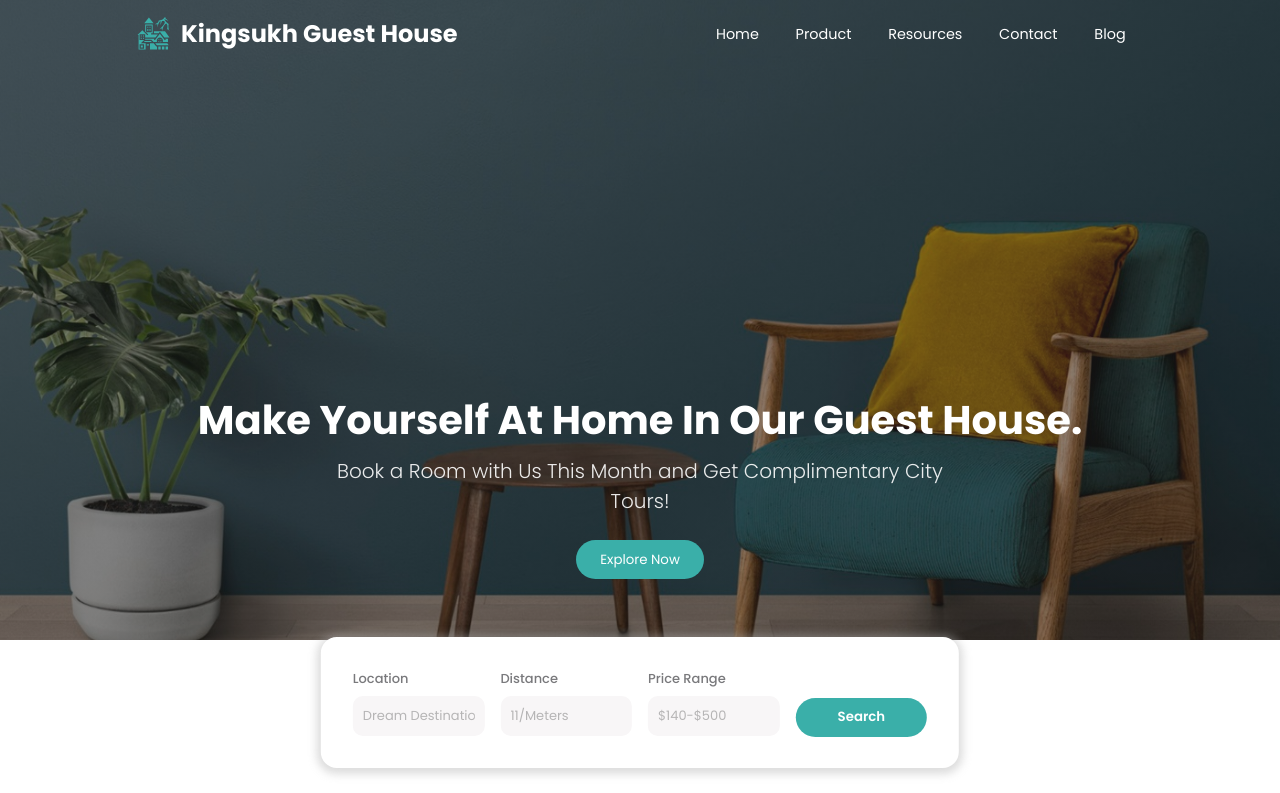
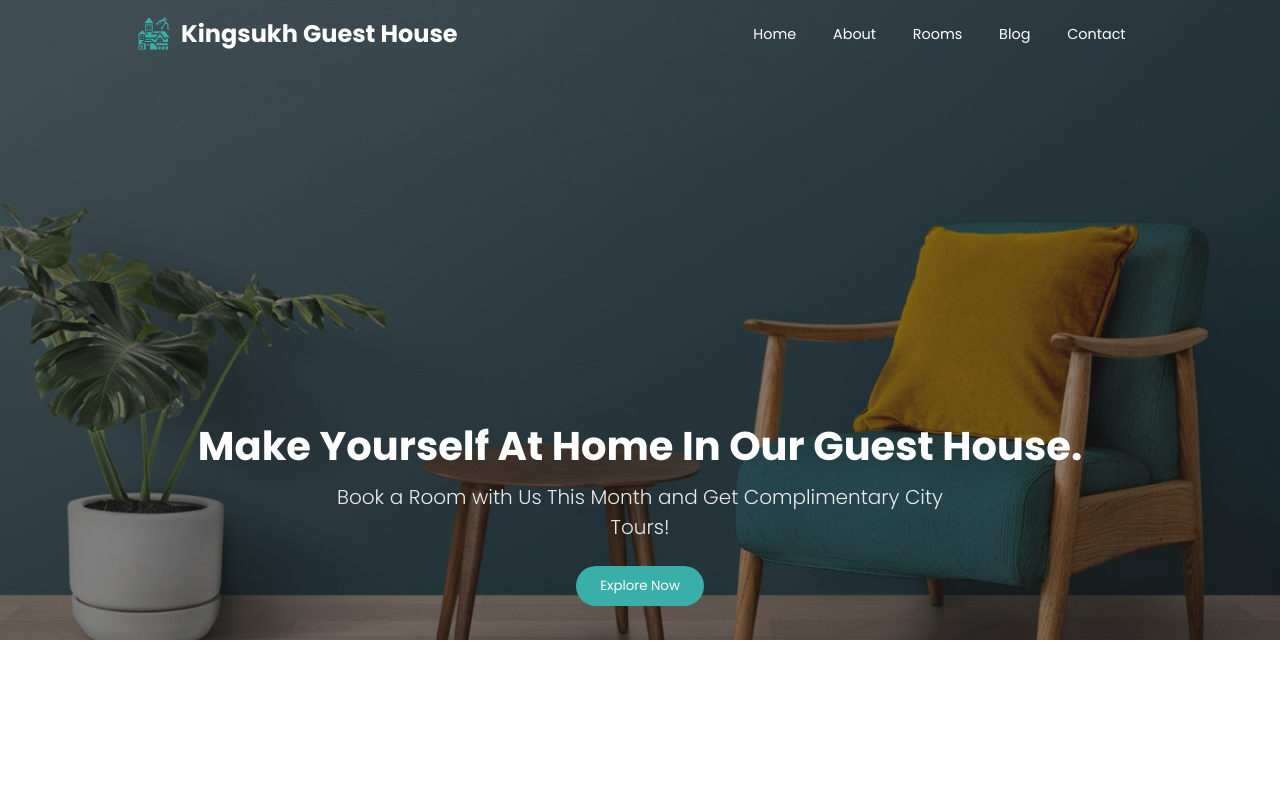
Before and after one commit to armanali13000/Intership-Project, a React (Create React App) app in the folder kingsukh-guest-house/: page / in a window 1280 px wide. Shown: the top 793 px of the page. Built offline with nearby package versions, Linux system fonts and the light colour scheme.

Commit message:
adding some data

```diff
--- a/kingsukh-guest-house/package.json
+++ b/kingsukh-guest-house/package.json
@@ -11,6 +11,8 @@
     "react": "^18.3.1",
     "react-dom": "^18.3.1",
     "react-icons": "^5.2.1",
+    "react-router-dom": "^6.26.0",
+    "react-router-hash-link": "^2.4.3",
     "react-scripts": "5.0.1",
     "web-vitals": "^2.1.4"
   },
--- a/kingsukh-guest-house/public/index.html
+++ b/kingsukh-guest-house/public/index.html
@@ -2,7 +2,7 @@
 <html lang="en">
   <head>
     <meta charset="utf-8" />
-    <link rel="icon" href="%PUBLIC_URL%/favicon.ico"/>
+    <link rel="icon" href="%PUBLIC_URL%/favicon.ico" />
     <meta name="viewport" content="width=device-width, initial-scale=1, maximum-scale=1.0, user-scalable=0" />
     <meta name="theme-color" content="#000000" />
     <meta
--- a/kingsukh-guest-house/src/App.js
+++ b/kingsukh-guest-house/src/App.js
@@ -12,6 +12,8 @@ import Footer from './components/Footer/Footer'
 
 const App = () => {
   return (
+
+
     <>
       <Navbar/>
       <Home/>
@@ -23,6 +25,7 @@ const App = () => {
       <Location />
       <Footer/>
     </>
+
   )
 }
 
--- a/kingsukh-guest-house/src/components/About/About.jsx
+++ b/kingsukh-guest-house/src/components/About/About.jsx
@@ -27,9 +27,9 @@ const About = () => {
 
   return (
 
-      <section className='about section'>
+      <section className='about section' id='about'>
         <div className='secContainer'>
-          <h2 className='title'>
+          <h2 className='title' data-aos='zoom-in' data-aos-duration='2000'>
             About Us!
           </h2>
 
--- a/kingsukh-guest-house/src/components/Blog/Blog.jsx
+++ b/kingsukh-guest-house/src/components/Blog/Blog.jsx
@@ -56,7 +56,7 @@ const Blog = () => {
 
 
   return (
-    <section className='blog container section'>
+    <section className='blog container section' id='blog'>
       <div className='secContainer'>
 
         <div className='secIntro'>
--- a/kingsukh-guest-house/src/components/Contact/contact.jsx
+++ b/kingsukh-guest-house/src/components/Contact/contact.jsx
@@ -68,7 +68,7 @@ const Contact = () => {
 
     return (
 
-        <section className='contactContainer section' data-aos='zoom-in' data-aos-duration='2000'>
+        <section className='contactContainer section' data-aos='zoom-in' data-aos-duration='2000' id='contact'>
             <div className='container' >
                 <div className='form'>
                     <div className='contact-info'>
--- a/kingsukh-guest-house/src/components/Footer/Footer.jsx
+++ b/kingsukh-guest-house/src/components/Footer/Footer.jsx
@@ -29,7 +29,7 @@ const Footer = () => {
       <div className='secContainer container grid'>
         <div data-aos='zoom-in' data-aos-duration='2000' className='logoDiv'>
           <div data-aos='zoom-in' data-aos-duration='2000' className='footerLogo'>
-              <a href='#' className='logo flex'>
+              <a href='#home' className='logo flex'>
                 <h1 className='flex'>
                   <GiSpookyHouse className='icon' />
                   Kingsukh Guest House
@@ -38,9 +38,9 @@ const Footer = () => {
           </div>
 
           <div className='socials flex'>
-          <FaFacebookF className='icon'/>
-          <FaTwitter className='icon'/>
-          <FaInstagram className='icon'/>
+          <a href='#home'><FaFacebookF className='icon'/></a>
+          <a href='#home'><FaTwitter className='icon'/></a>
+          <a href='#home'><FaInstagram className='icon'/></a>
           </div>
 
         </div>
@@ -50,34 +50,34 @@ const Footer = () => {
             Information
           </span>
           <li>
-            <a href='#'>Home</a>
+            <a href='#home'>Home</a>
           </li>
           <li>
-            <a href='#'>Explore</a>
+            <a href='#popular'>Browse Destinations</a>
           </li>
           <li>
-            <a href='#'>Travel</a>
+            <a href='#offer'>Special Offers & Packages</a>
           </li>
           <li>
-            <a href='#'>Blog</a>
+            <a href='#contact'>Customer Reviews & Ratings</a>
           </li>
         </div>
 
         <div data-aos='zoom-in' data-aos-duration='4000' className='footerLinks'>
           <span className='linkTitle'>
-            Connect with Us
+            Our Services
           </span>
           <li>
-            <a href='#'>Destination</a>
+            <a href='#popular'>Concierge Assistance</a>
           </li>
           <li>
-            <a href='#'>Support</a>
+            <a href='#contact'>Flexible Booking Options</a>
           </li>
           <li>
-            <a href='#'>Travel & Condition</a>
+            <a href='#about'>Airport Transfers</a>
           </li>
           <li>
-            <a href='#'>Privacy</a>
+            <a href='#home'>Wellness & Recreation</a>
           </li>
         </div>
 
--- a/kingsukh-guest-house/src/components/Home/Home.jsx
+++ b/kingsukh-guest-house/src/components/Home/Home.jsx
@@ -16,7 +16,7 @@ const Home = () => {
 
   return (
 
-    <section className='home'>
+    <section className='home' id='home'>
       <div className='secContainer container'>
         <div className='homeText'>
           <h1 data-aos='fade-up' className='title'>
@@ -27,12 +27,12 @@ const Home = () => {
           </p>
 
           <button className='btn' data-aos='fade-up' data-aos-duration='3000'>
-            <a href='#'>Explore Now</a>
+            <a href='#popular' id='home'>Explore Now</a>
           </button>
 
         </div>
 
-        <div className='homeCard grid'>
+        {/* <div className='homeCard grid'>
 
           <div data-aos='fade-right' data-aos-duration='2000' className='locationDiv'>
             <label htmlFor='location'>Location</label>
@@ -50,7 +50,7 @@ const Home = () => {
           </div>
           <button data-aos='fade-left' data-aos-duration='2000' className='btn'>Search</button>
 
-        </div>
+        </div>   */}
       </div>
     </section>
 
--- a/kingsukh-guest-house/src/components/Navbar/Navbar.jsx
+++ b/kingsukh-guest-house/src/components/Navbar/Navbar.jsx
@@ -3,6 +3,9 @@ import './navbar.css'
 import { GiSpookyHouse } from "react-icons/gi";
 import { IoCloseCircle } from "react-icons/io5";
 import { TbGridDots } from "react-icons/tb";
+import { BrowserRouter } from "react-router-dom";
+import { HashLink as Link } from "react-router-hash-link";
+
 
 const Navbar = () => {
 
@@ -36,10 +39,12 @@ const Navbar = () => {
 
   return (
 
+    <BrowserRouter>
+
     <section className='navBarSection'>
       <div className={transparent}>
         <div className='logoDiv'>
-          <a href='#' className='logo'>
+          <a href='#home' className='logo'>
             <h1 className='flex'><GiSpookyHouse className='icon' />Kingsukh Guest House</h1>
           </a>
         </div>
@@ -49,19 +54,19 @@ const Navbar = () => {
 
 
             <li className='navItem active'>
-              <a href='' className='navLink'>Home</a>
+              <a href='#home'  className='navLink'>Home</a>
             </li>
             <li className='navItem'>
-              <a href='' className='navLink'>Product</a>
+              <a href='#about'  className='navLink'>About</a>
             </li>
             <li className='navItem'>
-              <a href='#' className='navLink'>Resources</a>
+              <a href='#offer' className='navLink'>Rooms</a>
             </li>
             <li className='navItem'>
-              <a href='#' className='navLink'>Contact</a>
+              <a href='#blog' className='navLink'>Blog</a>
             </li>
             <li className='navItem'>
-              <a href='#' className='navLink'>Blog</a>
+              <a href='#contact' className='navLink'>Contact</a>
             </li>
           </ul>
 
@@ -78,6 +83,8 @@ const Navbar = () => {
       </div>
     </section>
 
+    </BrowserRouter>
+
   )
 }
 
--- a/kingsukh-guest-house/src/components/Offer/Offer.jsx
+++ b/kingsukh-guest-house/src/components/Offer/Offer.jsx
@@ -60,7 +60,7 @@ const Offer = () => {
   return (
 
 
-      <section className='offer container section'>
+      <section className='offer container section' id='offer'>
         <div className='secContainer'>
 
           <div data-aos='fade-up' data-aos-duration='2000' className='secIntro'>
--- a/kingsukh-guest-house/src/components/Popular/Popular.jsx
+++ b/kingsukh-guest-house/src/components/Popular/Popular.jsx
@@ -64,7 +64,7 @@ const Popular = () => {
 
   return (
 
-    <section className='popular section container'>
+    <section className='popular section container' id='popular'>
 
       <div className='secContainer'>
         <div className='secHeader flex'>
```
Also changed, not shown: 1 other file (tests, documents, lock files or other folders).
